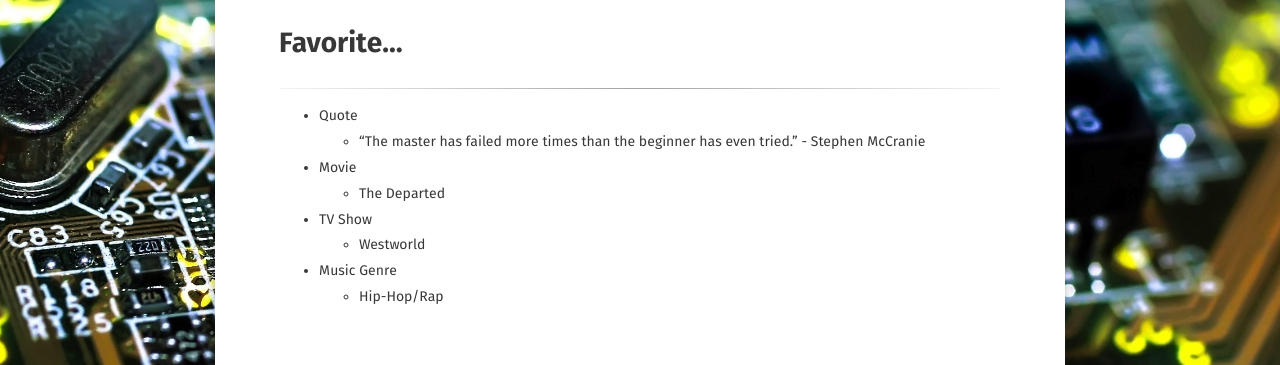
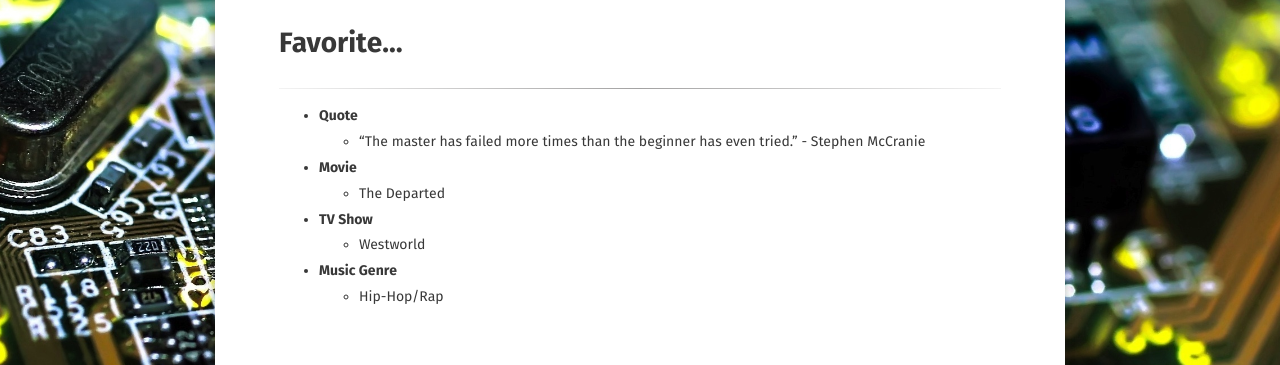
Before and after one commit to tsevans/tsevans.github.io, a Jekyll site: the page built from about/index.md, in a window 1280 px wide. Shown: the part 1168-1533 px from the top of the page. Built offline with Jekyll 4.4.1, drawn with Linux system fonts in a browser that asks for light colours; some web fonts are replaced.

Commit message:
HTML bolding on favorites

```diff
--- a/about/index.md
+++ b/about/index.md
@@ -55,11 +55,11 @@ comments: false
 # Favorite...
 
 ----------
-* Quote
+* <b>Quote</b>
   * "The master has failed more times than the beginner has even tried." - Stephen McCranie
-* Movie
+* <b>Movie</b>
   * The Departed
-* TV Show
+* <b>TV Show</b>
   * Westworld
-* Music Genre
+* <b>Music Genre</b>
   * Hip-Hop/Rap
```
